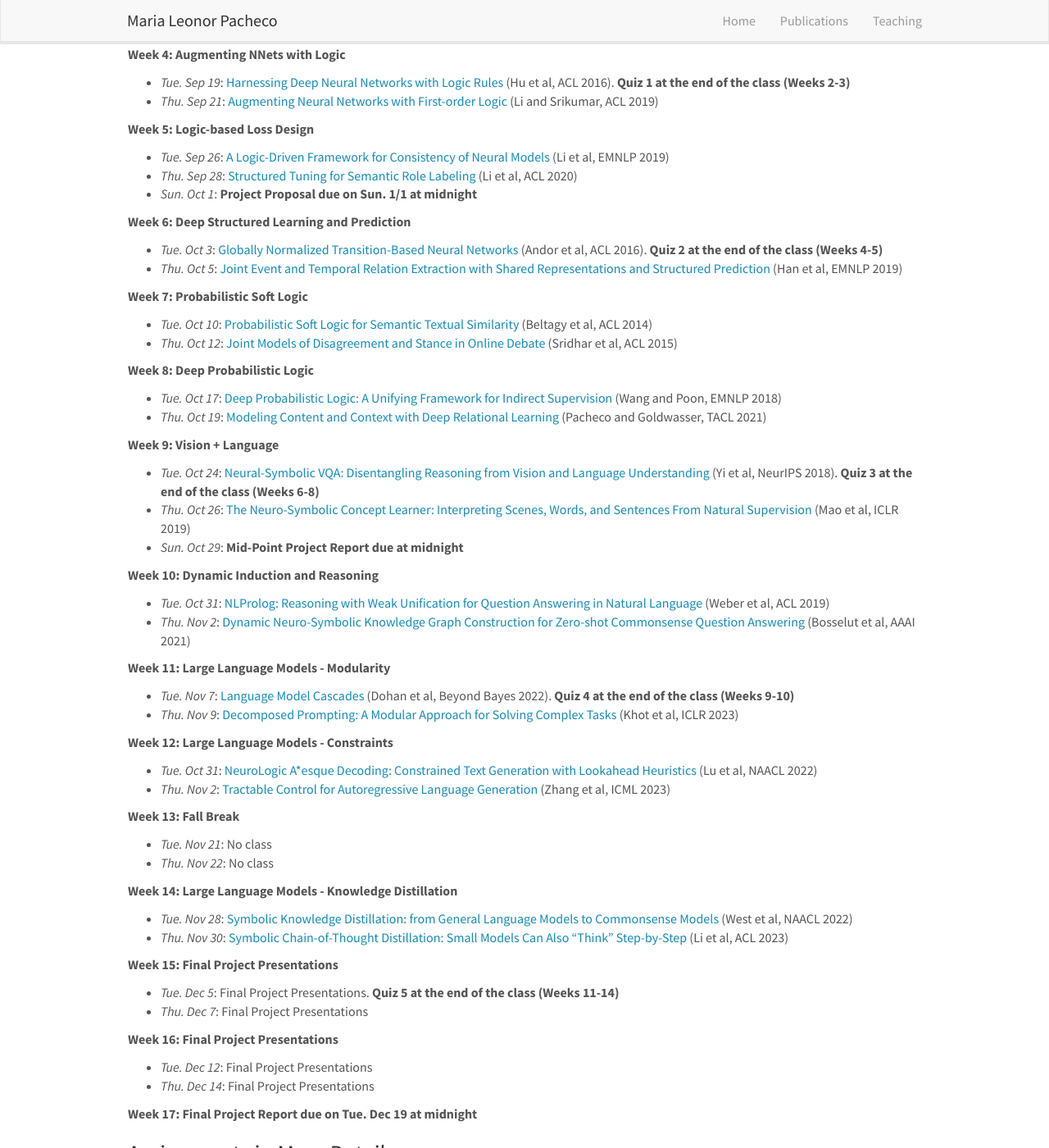
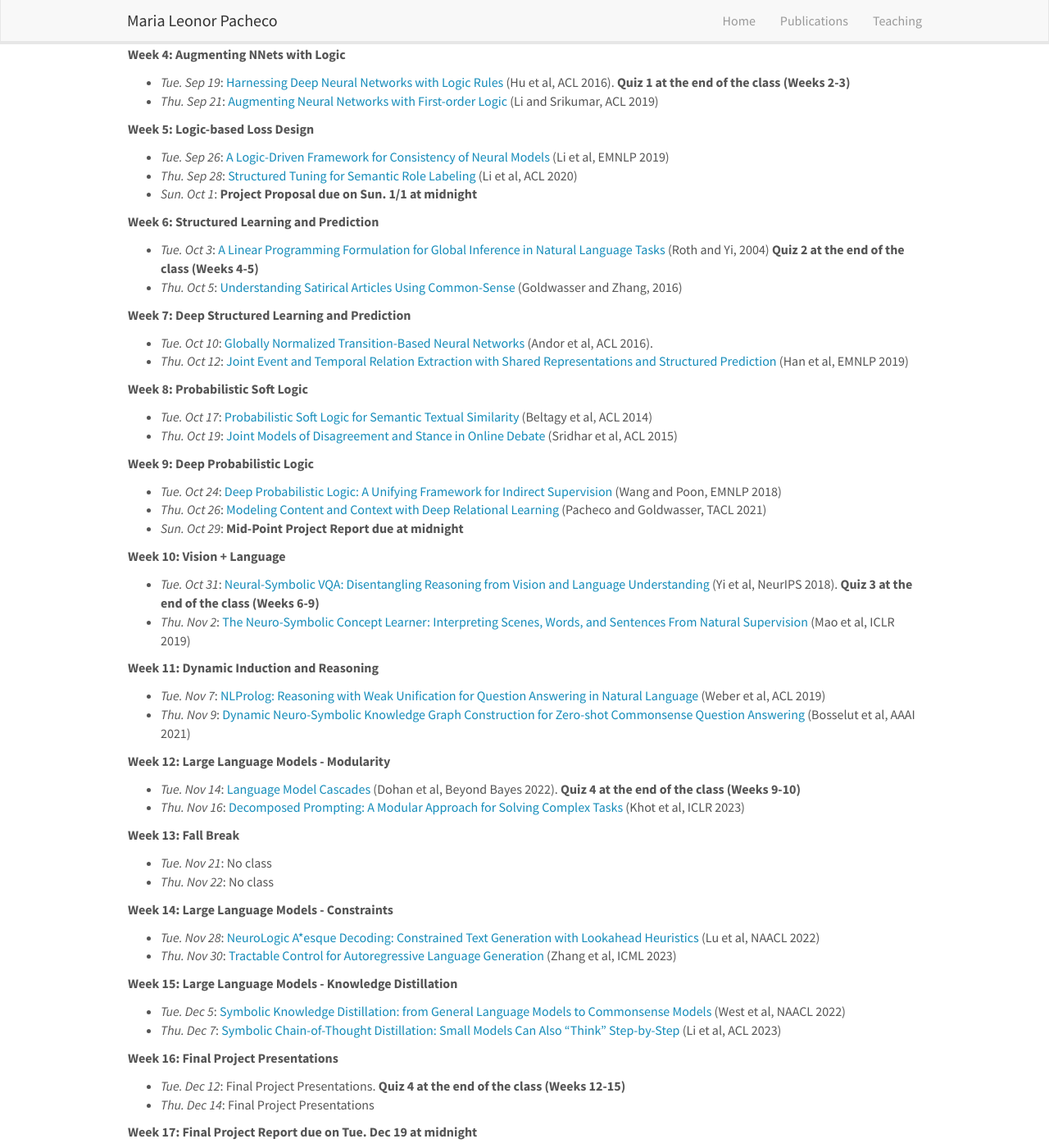
Before and after one commit to mlpacheco/mlpacheco.github.io, a Jekyll site: the page built from _pages/nesymnlp.md, in a window 1280 px wide and 1400 px high, scrolled down 1182 px. Shown: the whole window at 82% size. Built offline with Jekyll 4.4.1, drawn with Linux system fonts in a browser that asks for light colours; nearby versions of some CDN libraries.

Commit message:
Update nesymnlp.md

```diff
--- a/_pages/nesymnlp.md
+++ b/_pages/nesymnlp.md
@@ -65,49 +65,49 @@ This is an advanced research class and assumes that students have taken a gradua
 - _Thu. Sep 28_: [Structured Tuning for Semantic Role Labeling](https://aclanthology.org/2020.acl-main.744.pdf) (Li et al, ACL 2020)
 - _Sun. Oct 1_: **Project Proposal due on Sun. 1/1 at midnight**
 
-**Week 6: Deep Structured Learning and Prediction**
-- _Tue. Oct 3_: [Globally Normalized Transition-Based Neural Networks](https://aclanthology.org/P16-1231.pdf) (Andor et al, ACL 2016). **Quiz 2 at the end of the class (Weeks 4-5)**
-- _Thu. Oct 5_: [Joint Event and Temporal Relation Extraction with Shared Representations and Structured Prediction](https://aclanthology.org/D19-1041.pdf) (Han et al, EMNLP 2019)
+**Week 6: Structured Learning and Prediction**
+- _Tue. Oct 3_: [A Linear Programming Formulation for Global Inference in Natural Language Tasks](https://aclanthology.org/W04-2401.pdf) (Roth and Yi, 2004) **Quiz 2 at the end of the class (Weeks 4-5)**
+- _Thu. Oct 5_: [Understanding Satirical Articles Using Common-Sense](https://aclanthology.org/Q16-1038.pdf) (Goldwasser and Zhang, 2016)
 
-**Week 7: Probabilistic Soft Logic**
-- _Tue. Oct 10_: [Probabilistic Soft Logic for Semantic Textual Similarity](https://aclanthology.org/P14-1114.pdf) (Beltagy et al, ACL 2014)
-- _Thu. Oct 12_: [Joint Models of Disagreement and Stance in Online Debate](https://aclanthology.org/P15-1012.pdf) (Sridhar et al, ACL 2015)
+**Week 7: Deep Structured Learning and Prediction**
+- _Tue. Oct 10_: [Globally Normalized Transition-Based Neural Networks](https://aclanthology.org/P16-1231.pdf) (Andor et al, ACL 2016).
+- _Thu. Oct 12_: [Joint Event and Temporal Relation Extraction with Shared Representations and Structured Prediction](https://aclanthology.org/D19-1041.pdf) (Han et al, EMNLP 2019)
 
-**Week 8: Deep Probabilistic Logic**
-- _Tue. Oct 17_: [Deep Probabilistic Logic: A Unifying Framework for Indirect Supervision](https://aclanthology.org/D18-1215.pdf) (Wang and Poon, EMNLP 2018)
-- _Thu. Oct 19_: [Modeling Content and Context with Deep Relational Learning](https://aclanthology.org/2021.tacl-1.7.pdf) (Pacheco and Goldwasser, TACL 2021)
+**Week 8: Probabilistic Soft Logic**
+- _Tue. Oct 17_: [Probabilistic Soft Logic for Semantic Textual Similarity](https://aclanthology.org/P14-1114.pdf) (Beltagy et al, ACL 2014)
+- _Thu. Oct 19_: [Joint Models of Disagreement and Stance in Online Debate](https://aclanthology.org/P15-1012.pdf) (Sridhar et al, ACL 2015)
 
-**Week 9: Vision + Language**
-- _Tue. Oct 24_: [Neural-Symbolic VQA: Disentangling Reasoning from Vision and Language Understanding](https://proceedings.neurips.cc/paper_files/paper/2018/file/5e388103a391daabe3de1d76a6739ccd-Paper.pdf) (Yi et al, NeurIPS 2018). **Quiz 3 at the end of the class (Weeks 6-8)**
-- _Thu. Oct 26_: [The Neuro-Symbolic Concept Learner: Interpreting Scenes, Words, and Sentences From Natural Supervision](https://openreview.net/pdf?id=rJgMlhRctm) (Mao et al, ICLR 2019)
+**Week 9: Deep Probabilistic Logic**
+- _Tue. Oct 24_: [Deep Probabilistic Logic: A Unifying Framework for Indirect Supervision](https://aclanthology.org/D18-1215.pdf) (Wang and Poon, EMNLP 2018)
+- _Thu. Oct 26_: [Modeling Content and Context with Deep Relational Learning](https://aclanthology.org/2021.tacl-1.7.pdf) (Pacheco and Goldwasser, TACL 2021)
 - _Sun. Oct 29_: **Mid-Point Project Report due at midnight**
 
-**Week 10: Dynamic Induction and Reasoning**
-- _Tue. Oct 31_: [NLProlog: Reasoning with Weak Unification for Question Answering in Natural Language](https://aclanthology.org/P19-1618.pdf) (Weber et al, ACL 2019)
-- _Thu. Nov 2_: [Dynamic Neuro-Symbolic Knowledge Graph Construction for Zero-shot Commonsense Question Answering](https://mlpacheco.github.io/files/Bosselut_AAAI_2021.pdf) (Bosselut et al, AAAI 2021)
+**Week 10: Vision + Language**
+- _Tue. Oct 31_: [Neural-Symbolic VQA: Disentangling Reasoning from Vision and Language Understanding](https://proceedings.neurips.cc/paper_files/paper/2018/file/5e388103a391daabe3de1d76a6739ccd-Paper.pdf) (Yi et al, NeurIPS 2018). **Quiz 3 at the end of the class (Weeks 6-9)**
+- _Thu. Nov 2_: [The Neuro-Symbolic Concept Learner: Interpreting Scenes, Words, and Sentences From Natural Supervision](https://openreview.net/pdf?id=rJgMlhRctm) (Mao et al, ICLR 2019)
 
-**Week 11: Large Language Models - Modularity**
-- _Tue. Nov 7_: [Language Model Cascades](https://arxiv.org/pdf/2207.10342.pdf) (Dohan et al, Beyond Bayes 2022). **Quiz 4 at the end of the class (Weeks 9-10)**
-- _Thu. Nov 9_: [Decomposed Prompting: A Modular Approach for Solving Complex Tasks](https://openreview.net/pdf?id=_nGgzQjzaRy) (Khot et al, ICLR 2023)
+**Week 11: Dynamic Induction and Reasoning**
+- _Tue. Nov 7_: [NLProlog: Reasoning with Weak Unification for Question Answering in Natural Language](https://aclanthology.org/P19-1618.pdf) (Weber et al, ACL 2019)
+- _Thu. Nov 9_: [Dynamic Neuro-Symbolic Knowledge Graph Construction for Zero-shot Commonsense Question Answering](https://mlpacheco.github.io/files/Bosselut_AAAI_2021.pdf) (Bosselut et al, AAAI 2021)
 
-**Week 12: Large Language Models - Constraints**
- - _Tue. Oct 31_: [NeuroLogic A*esque Decoding: Constrained Text Generation with Lookahead Heuristics](https://aclanthology.org/2022.naacl-main.57.pdf) (Lu et al, NAACL 2022)
- - _Thu. Nov 2_: [Tractable Control for Autoregressive Language Generation](http://web.cs.ucla.edu/~hzhang19/files/tractable-control-for.pdf) (Zhang et al, ICML 2023)
+**Week 12: Large Language Models - Modularity**
+- _Tue. Nov 14_: [Language Model Cascades](https://arxiv.org/pdf/2207.10342.pdf) (Dohan et al, Beyond Bayes 2022). **Quiz 4 at the end of the class (Weeks 9-10)**
+- _Thu. Nov 16_: [Decomposed Prompting: A Modular Approach for Solving Complex Tasks](https://openreview.net/pdf?id=_nGgzQjzaRy) (Khot et al, ICLR 2023)
 
 **Week 13: Fall Break**
 - _Tue. Nov 21_: No class
 - _Thu. Nov 22_: No class
 
-**Week 14: Large Language Models - Knowledge Distillation**
-- _Tue. Nov 28_: [Symbolic Knowledge Distillation: from General Language Models to Commonsense Models](https://aclanthology.org/2022.naacl-main.341.pdf) (West et al, NAACL 2022)
-- _Thu. Nov 30_: [Symbolic Chain-of-Thought Distillation: Small Models Can Also “Think” Step-by-Step](https://aclanthology.org/2023.acl-long.150/) (Li et al, ACL 2023)
+**Week 14: Large Language Models - Constraints**
+ - _Tue. Nov 28_: [NeuroLogic A*esque Decoding: Constrained Text Generation with Lookahead Heuristics](https://aclanthology.org/2022.naacl-main.57.pdf) (Lu et al, NAACL 2022)
+ - _Thu. Nov 30_: [Tractable Control for Autoregressive Language Generation](http://web.cs.ucla.edu/~hzhang19/files/tractable-control-for.pdf) (Zhang et al, ICML 2023)
 
-**Week 15: Final Project Presentations**
-- _Tue. Dec 5_: Final Project Presentations. **Quiz 5 at the end of the class (Weeks 11-14)**
-- _Thu. Dec 7_: Final Project Presentations
+**Week 15: Large Language Models - Knowledge Distillation**
+- _Tue. Dec 5_: [Symbolic Knowledge Distillation: from General Language Models to Commonsense Models](https://aclanthology.org/2022.naacl-main.341.pdf) (West et al, NAACL 2022)
+- _Thu. Dec 7_: [Symbolic Chain-of-Thought Distillation: Small Models Can Also “Think” Step-by-Step](https://aclanthology.org/2023.acl-long.150/) (Li et al, ACL 2023)
 
 **Week 16: Final Project Presentations**
-- _Tue. Dec 12_: Final Project Presentations
+- _Tue. Dec 12_: Final Project Presentations. **Quiz 4 at the end of the class (Weeks 12-15)**
 - _Thu. Dec 14_: Final Project Presentations
 
 **Week 17: Final Project Report due on Tue. Dec 19 at midnight**
```
